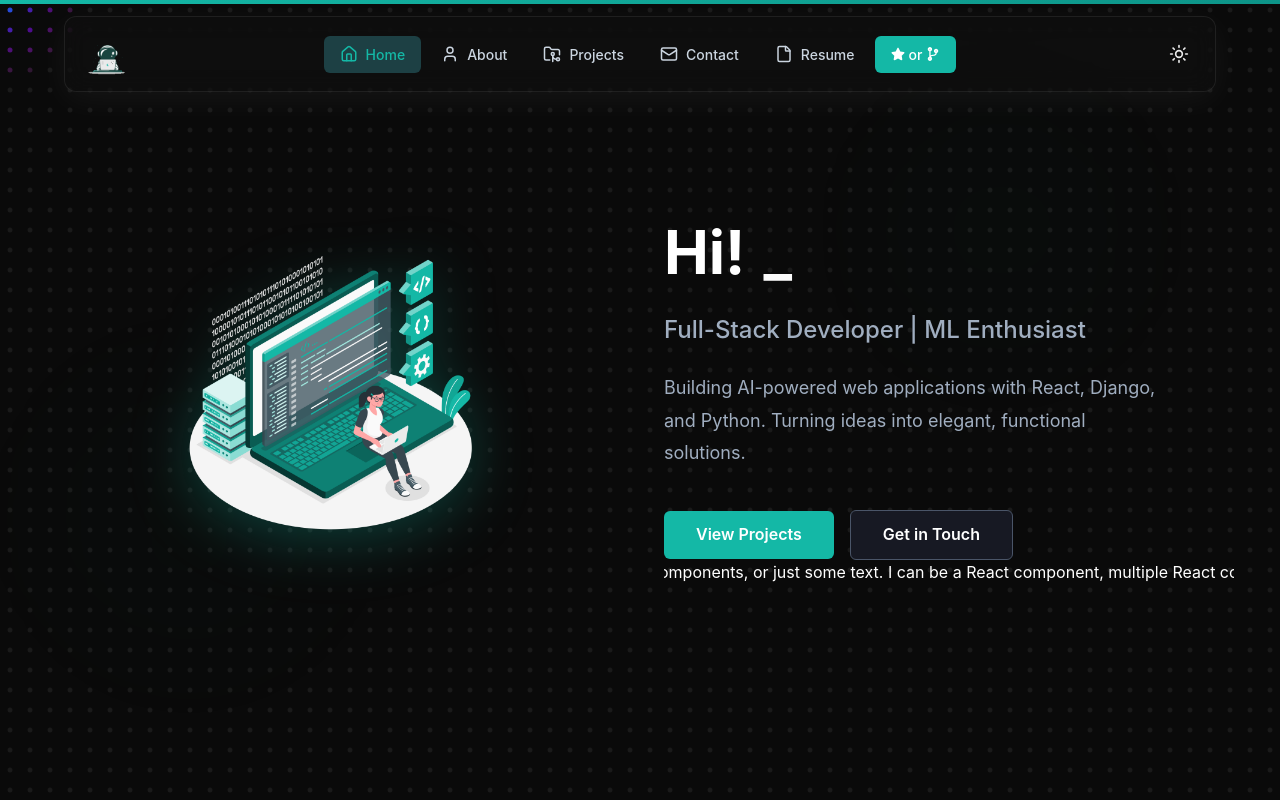
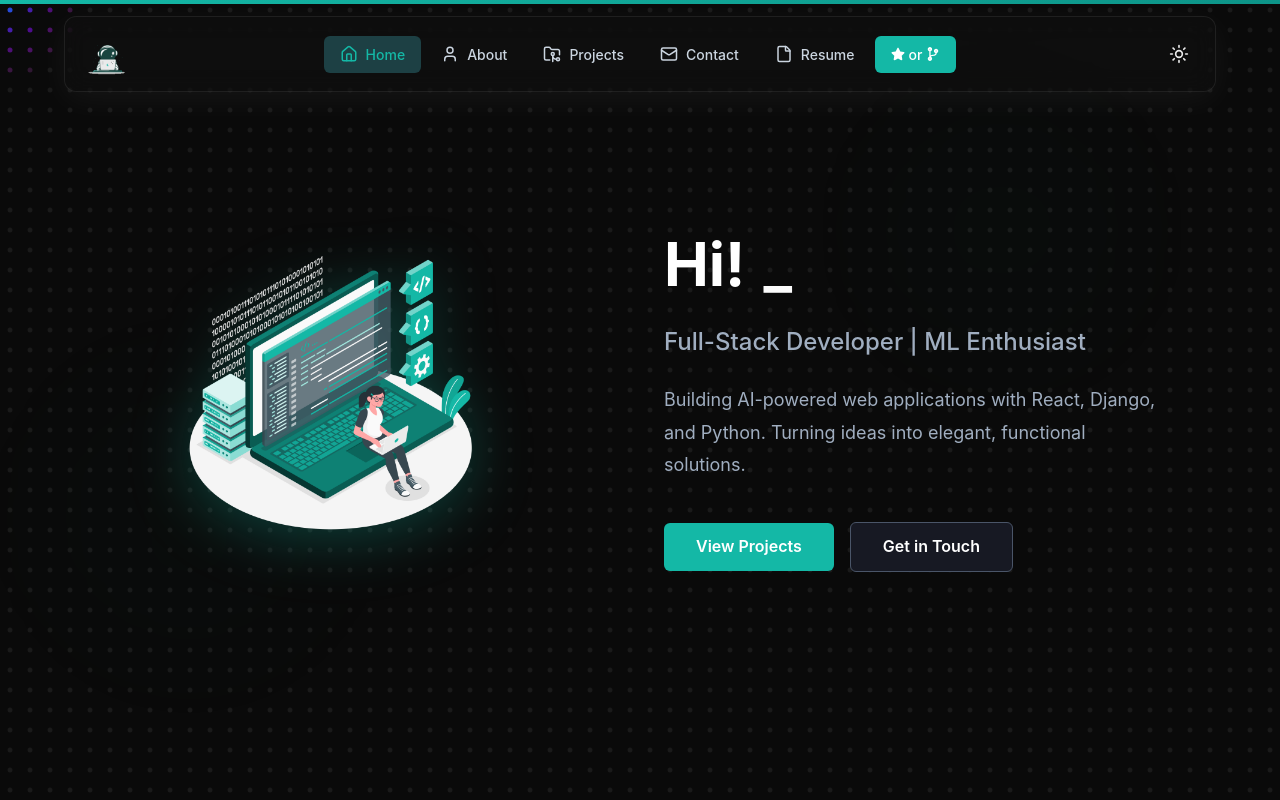
Before and after one commit to anandita-3217/anandita-dakshayani, a React (Vite) app: page / in a window 1280 px wide. Shown: the top 800 px of the page. Built offline with nearby package versions, Linux system fonts and the light colour scheme.

Commit message:
Hero code clean up

```diff
--- a/src/components/Hero.jsx
+++ b/src/components/Hero.jsx
@@ -17,7 +17,7 @@ import CodingImg from "./assets/Coding.png";
 import { useInView } from 'react-intersection-observer';
 import { useColorMode } from '@chakra-ui/react';
 import TextType from "./ui/TextType";
-import Marquee from "react-fast-marquee";
+
 
 // Create motion components
 const MotionBox = motion.create(Box);
@@ -286,9 +286,6 @@ function Hero() {
                   </HStack>
                 </MotionBox>
               </VStack>
-              <Marquee>
-  I can be a React component, multiple React components, or just some text.
-</Marquee>
             </MotionBox>
           </GridItem>
         </Grid>
```
